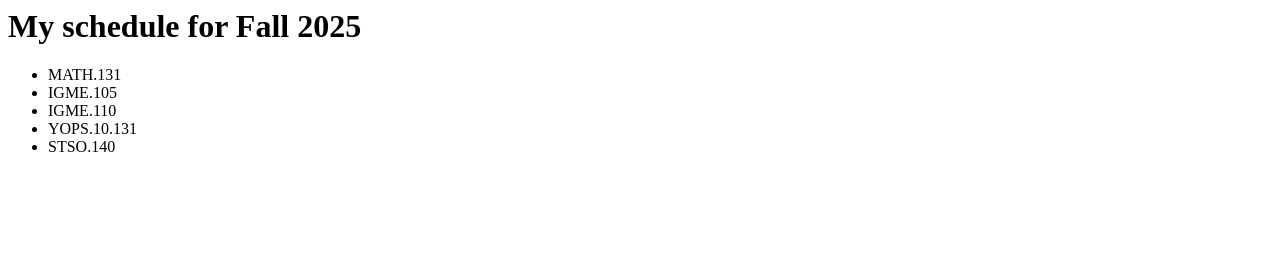
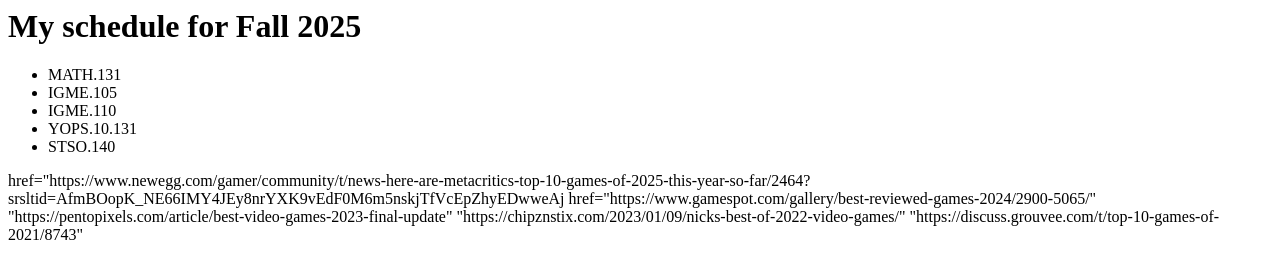
Before and after one commit to EOlivares4/EOlivares4.github.io, a plain HTML site: page Index.html in a window 1280 px wide. Drawn offline with Linux system fonts and the light colour scheme.

Commit message:
Update Index.html

```diff
--- a/Index.html
+++ b/Index.html
@@ -13,5 +13,10 @@
       <li>YOPS.10.131</li>
       <li>STSO.140</li>
     </ul>
+    <a>href="https://www.newegg.com/gamer/community/t/news-here-are-metacritics-top-10-games-of-2025-this-year-so-far/2464?srsltid=AfmBOopK_NE66IMY4JEy8nrYXK9vEdF0M6m5nskjTfVcEpZhyEDwweAj</a>
+    <a>href="https://www.gamespot.com/gallery/best-reviewed-games-2024/2900-5065/"<a>
+    <a>"https://pentopixels.com/article/best-video-games-2023-final-update"<a>
+    <a>"https://chipznstix.com/2023/01/09/nicks-best-of-2022-video-games/"<a>
+    <a>"https://discuss.grouvee.com/t/top-10-games-of-2021/8743"<a>
   </body>
 </html>
```
